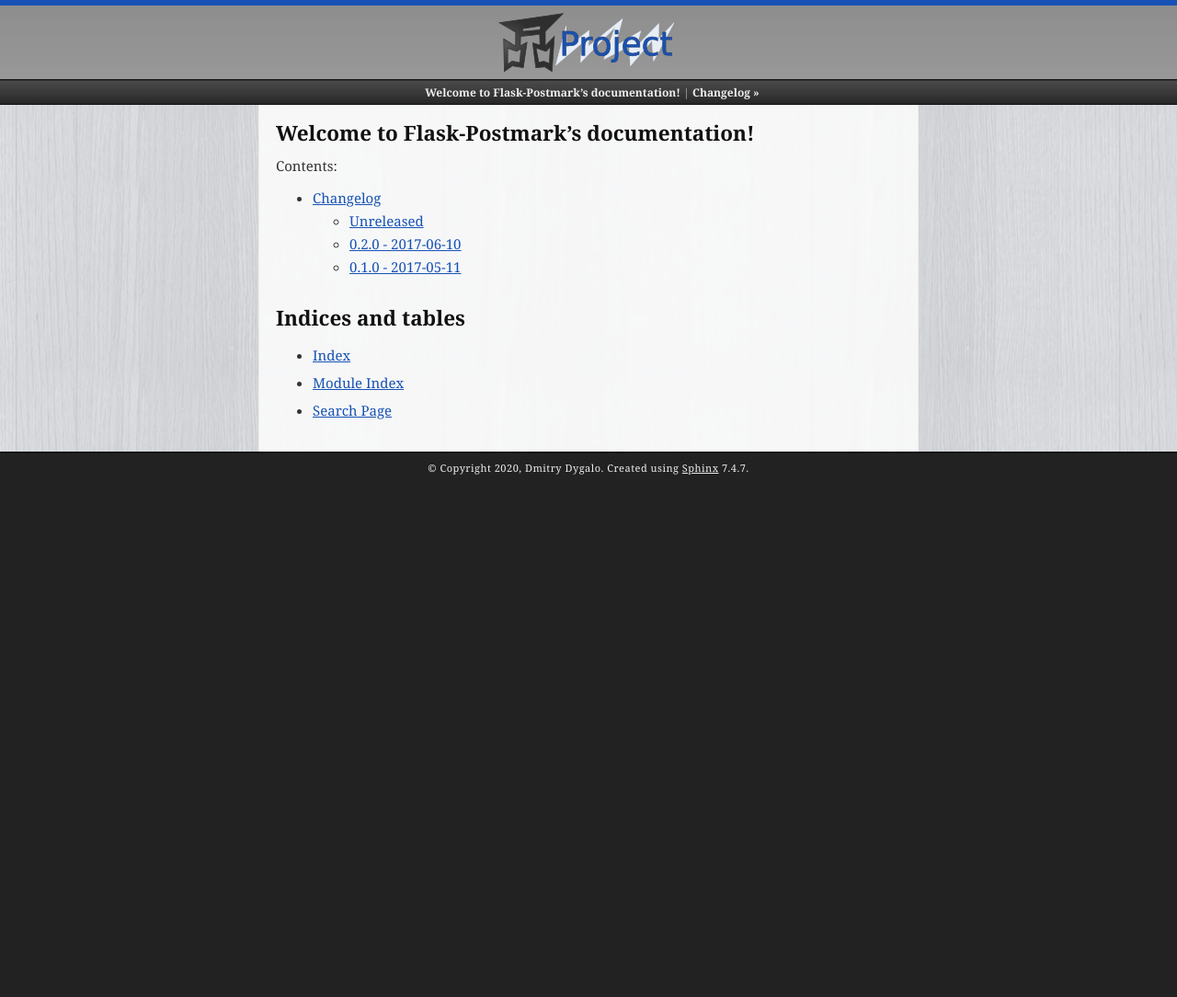
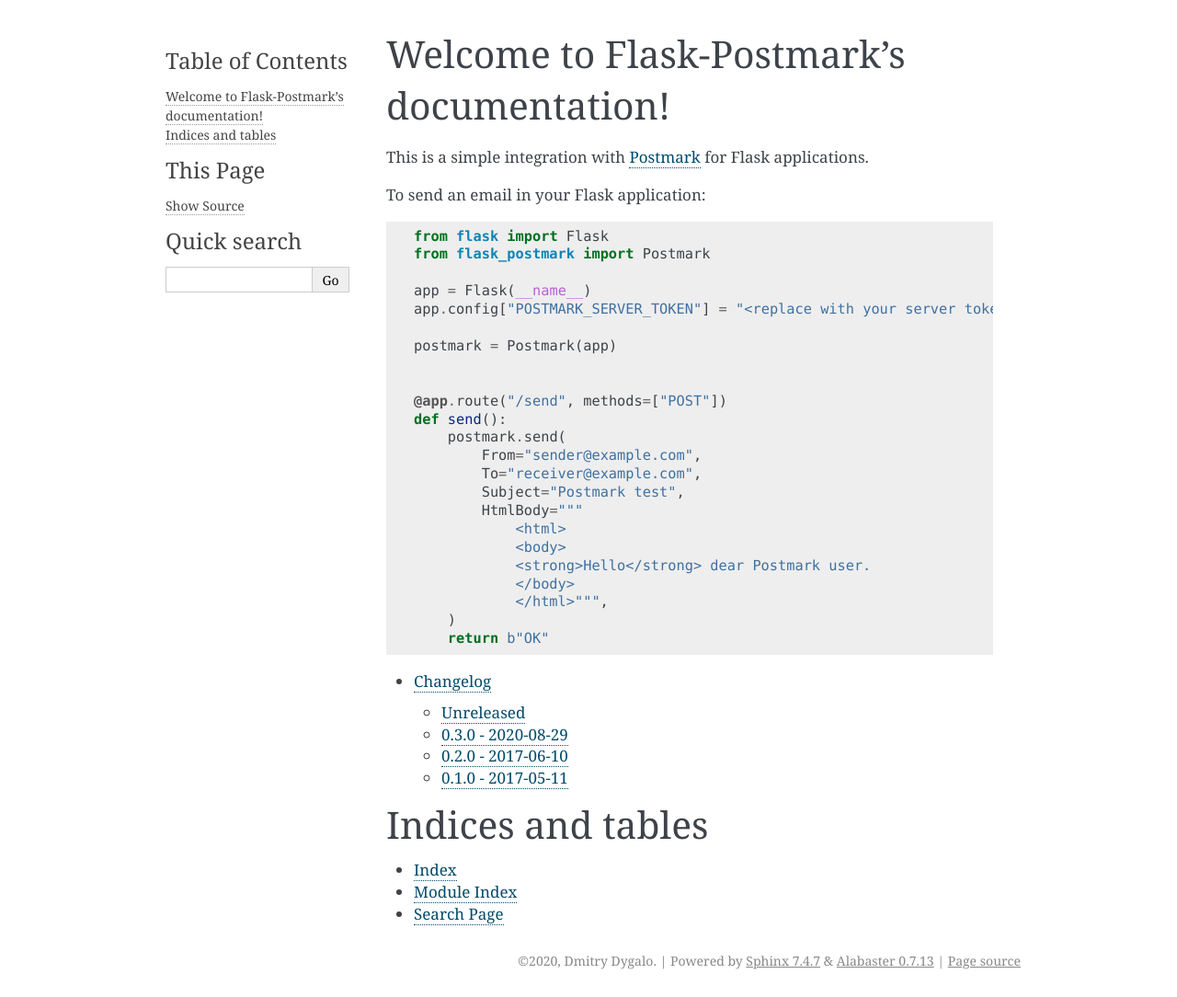
Before and after one commit to Stranger6667/Flask-Postmark, a Sphinx documentation site: the page built from docs/index.rst, in a window 1280 px wide. Shown: the whole page at 92% size. Built offline with Sphinx 7.4.7, drawn with Linux system fonts in a browser that asks for light colours; before the commit the page ends 900 px from its top, so only the background shows below that.

Commit message:
docs: Update documentation

```diff
--- a/README.rst
+++ b/README.rst
@@ -24,7 +24,6 @@
     from flask_postmark import Postmark
 
     app = Flask(__name__)
-
     app.config["POSTMARK_SERVER_TOKEN"] = "<replace with your server token>"
 
     postmark = Postmark(app)
@@ -58,7 +57,7 @@
 .. |Python versions| image:: https://img.shields.io/pypi/pyversions/flask-postmark.svg
    :target: https://pypi.org/project/flask-postmark/
 .. |Docs| image:: https://readthedocs.org/projects/flask-postmark/badge/?version=stable
-   :target: https://flask-postmark.readthedocs.io/en/stable/?badge=stable
+   :target: https://flask-postmark.readthedocs.io/en/stable/
    :alt: Documentation Status
 .. |License| image:: https://img.shields.io/pypi/l/flask-postmark.svg
    :target: https://opensource.org/licenses/MIT
--- a/docs/conf.py
+++ b/docs/conf.py
@@ -17,7 +17,7 @@
 from datetime import date
 
 
-sys.path.insert(0, os.path.abspath(".."))
+sys.path.insert(0, os.path.abspath("../src"))
 
 from flask_postmark import __version__
 
@@ -35,7 +35,7 @@
 # Add any Sphinx extension module names here, as strings. They can be
 # extensions coming with Sphinx (named 'sphinx.ext.*') or your custom
 # ones.
-extensions = []
+extensions = ["sphinx.ext.autodoc", "sphinx.ext.viewcode"]
 
 # Add any paths that contain templates here, relative to this directory.
 templates_path = ["_templates"]
@@ -113,7 +113,7 @@
 
 # The theme to use for HTML and HTML Help pages.  See the documentation for
 # a list of builtin themes.
-html_theme = "scrolls"
+html_theme = "alabaster"
 
 # Theme options are theme-specific and customize the look and feel of a theme
 # further.  For a list of options available for each theme, see the
--- a/docs/index.rst
+++ b/docs/index.rst
@@ -6,7 +6,35 @@
 Welcome to Flask-Postmark's documentation!
 ==========================================
 
-Contents:
+This is a simple integration with `Postmark <https://postmarkapp.com/>`_ for Flask applications.
+
+To send an email in your Flask application:
+
+.. code-block:: python
+
+    from flask import Flask
+    from flask_postmark import Postmark
+
+    app = Flask(__name__)
+    app.config["POSTMARK_SERVER_TOKEN"] = "<replace with your server token>"
+
+    postmark = Postmark(app)
+
+
+    @app.route("/send", methods=["POST"])
+    def send():
+        postmark.send(
+            From="sender@example.com",
+            To="receiver@example.com",
+            Subject="Postmark test",
+            HtmlBody="""
+                <html>
+                <body>
+                <strong>Hello</strong> dear Postmark user.
+                </body>
+                </html>""",
+        )
+        return b"OK"
 
 .. toctree::
    :maxdepth: 2
```
Also changed, not shown: CHANGELOG.md (deleted, +0 -20 lines), docs/changelog.rst (+19 -1 lines).
